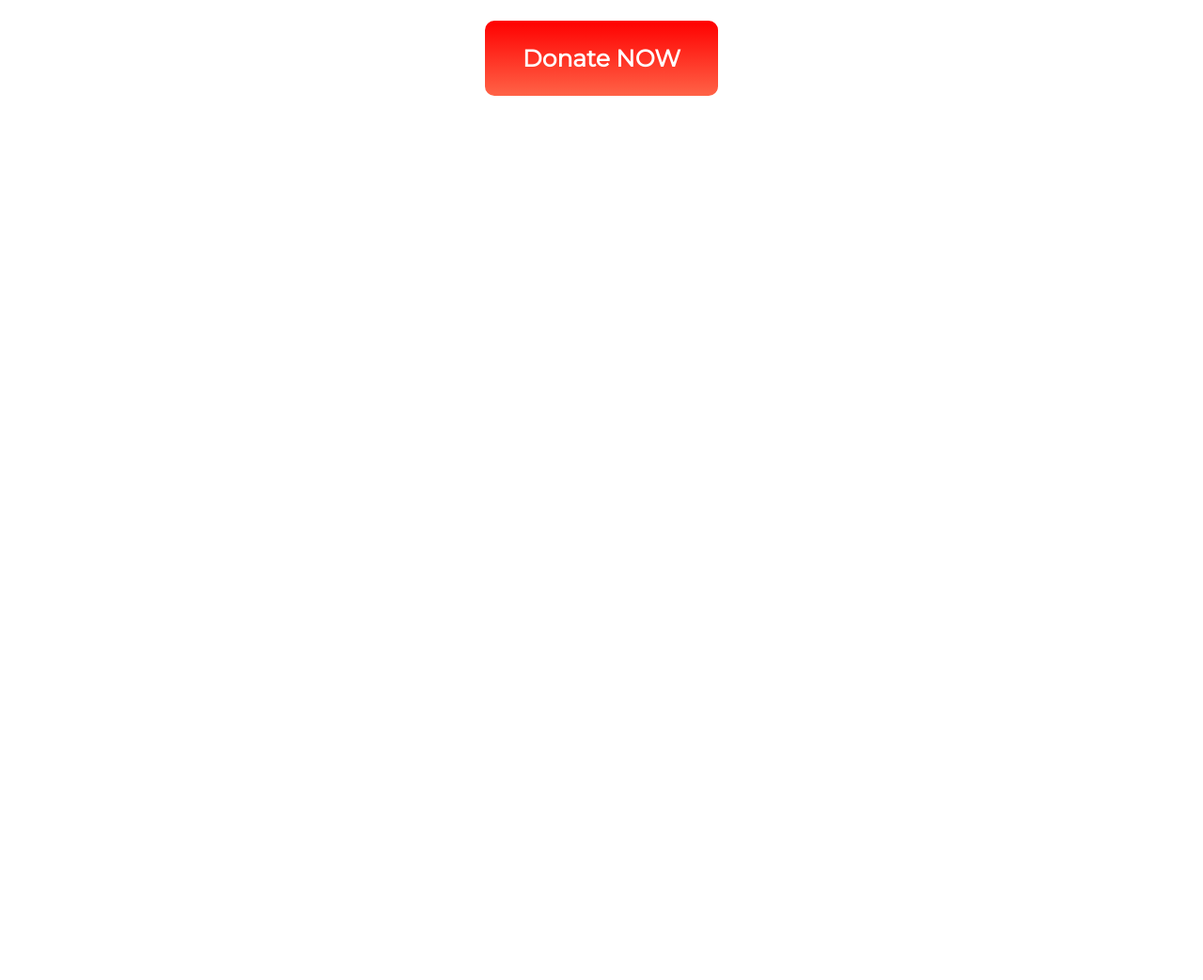
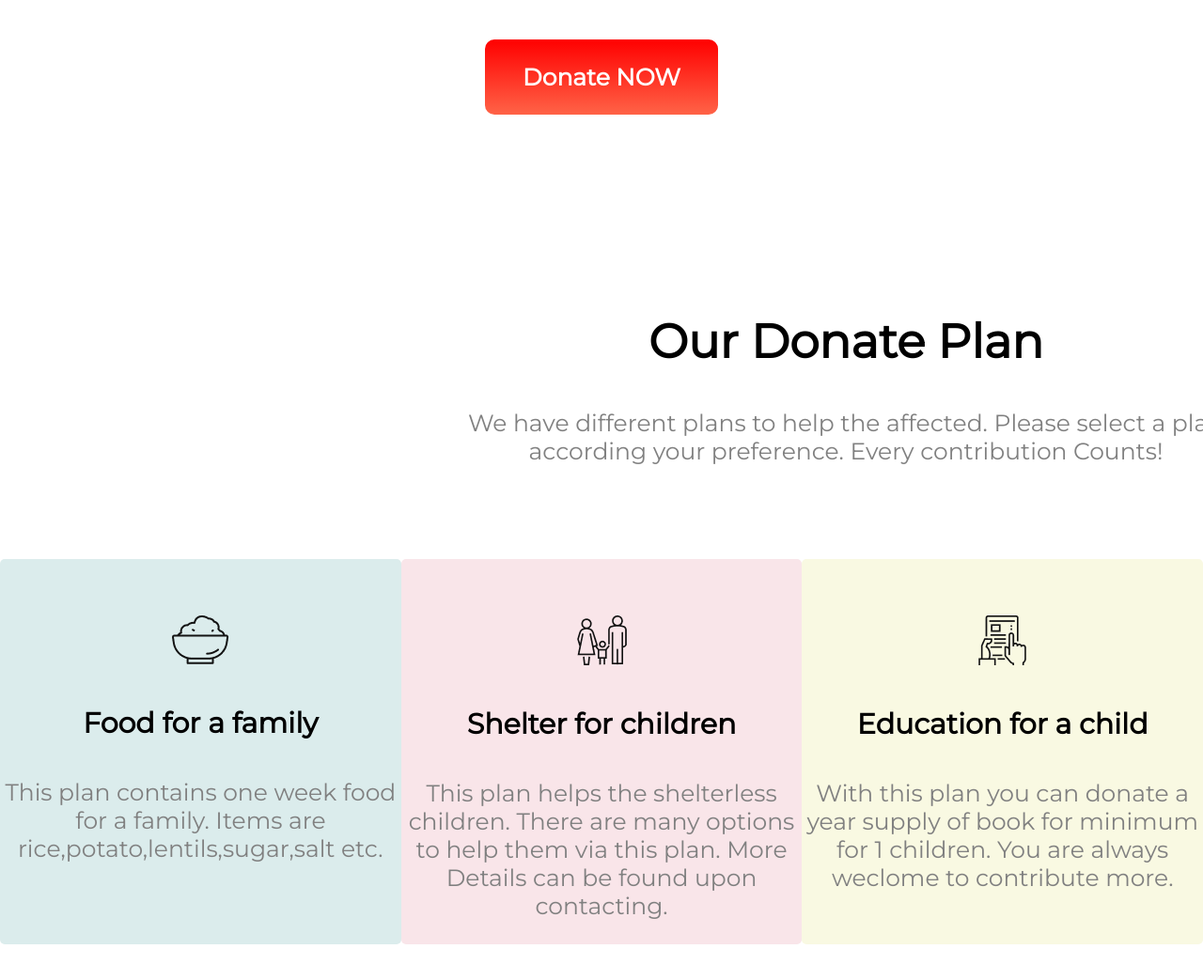
Before and after one commit to adavis116/donate-for-sylhet, a plain HTML site: page index.html in a window 1280 px wide. Shown: the part 1609-2652 px from the top of the page at 94% size. Before the commit the page ends 1900 px from the top, so only its background shows below. Drawn offline with Linux system fonts and the light colour scheme.

Commit message:
donate plan  styled

```diff
--- a/index.html
+++ b/index.html
@@ -15,7 +15,7 @@
   </head>
 
   <body>
-    <section class="section-banner">
+    <section id="section-banner">
       <div class="banner">
         <h1 id="banner-title">Let's HELP Those Who Are More In Need</h1>
         <p id="banner-para">
@@ -26,7 +26,7 @@
       </div>
     </section>
 
-    <section class="section-donate-plan">
+    <section id="section-donate-today">
       <div class="donate-container">
         <h2 class="donate-title">Donate Today</h2>
         <p class="donate-para">
@@ -47,5 +47,34 @@
       </form>
       <a class="donate-btn" href="" target="_blank">Donate NOW</a>
     </section>
+    <section id="section-donate-plan">
+        <div class="donate-container2">
+            <h2 class="donate-title">Our Donate Plan</h2>
+            <p class="donate-para">
+              We have different plans to help the affected. Please select a plan according your preference. Every contribution Counts!
+            </p>
+          </div>
+        <div id="plan-container">
+            <div class="plan-food">
+                <img src="icons/food.png" alt="food">
+                <h4 class="plan-title">Food for a family</h4>
+                <p class="plan-text"> This plan contains one week food for a family. Items are rice,potato,lentils,sugar,salt etc.
+                </p>
+            </div>
+            <div class="plan-food plan-shelter">
+                <img src="icons/shelter.png" alt="Shelter">
+                <h4 class="plan-title">Shelter for children</h4>
+                <p class="plan-text"> This plan helps the shelterless children. There are many options to help them via this plan. More Details can be found upon contacting.
+                </p>
+            </div>
+            <div class="plan-food plan-education">
+                <img src="icons/Frame-1.png" alt="Education">
+                <h4 class="plan-title">Education for a child</h4>
+                <p class="plan-text"> With this plan you can donate a year supply of book for minimum for 1 children. You are always weclome to contribute more.
+                </p>
+            </div>
+        </div>
+
+    </section>
   </body>
 </html>
--- a/style.css
+++ b/style.css
@@ -3,7 +3,7 @@ body{
     text-align: center;
     margin: 0;
 }
-.section-banner{
+#section-banner{
     background-image: url(images/donation13.jpg);
     background-repeat: no-repeat;
     background-size: cover;
@@ -36,7 +36,7 @@ body{
     font-weight:700;
     font-size: 25px;
 }
-.section-donate-plan{
+#section-donate-today{
     height: 1000px;
 
 }
@@ -81,7 +81,7 @@ body{
 }
 form{
     justify-content: center;
-    margin-bottom: 50px;
+    margin-bottom: 70px;
 }
 #input-text{
     color: gray;
@@ -91,3 +91,35 @@ form{
     height: 50px;
     width: 200px;
 }
+.donate-container2{
+    text-align: center;
+}
+#section-donate-plan{
+    height: 1000px;
+}
+#plan-container{
+    margin-top: 100px;
+    display: flex;
+    justify-content: space-around;
+}
+.plan-food{
+    padding-top: 60px;
+    height: 350px;
+    width: 450px;
+    background-color: rgb(219, 236, 236);
+    border-radius: 5px;
+}
+.plan-shelter{
+    background-color: rgb(249, 229, 233);
+}
+.plan-education{
+    background-color: rgb(249, 249, 226);
+}
+.plan-title{
+    font-size: 30px;
+    font-weight: bold;
+}
+.plan-text{
+    color: gray;
+    font-size: 25px;
+}
```
